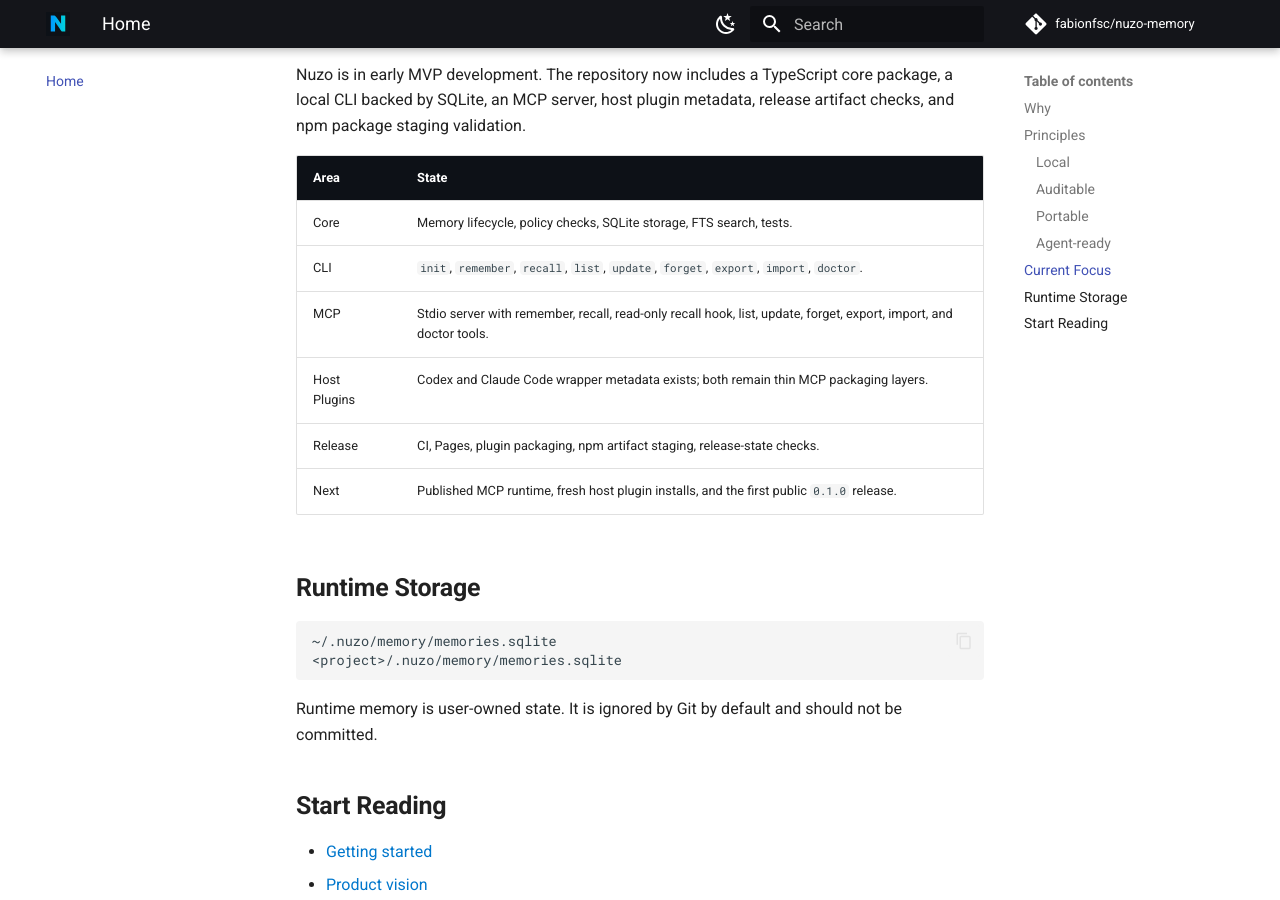
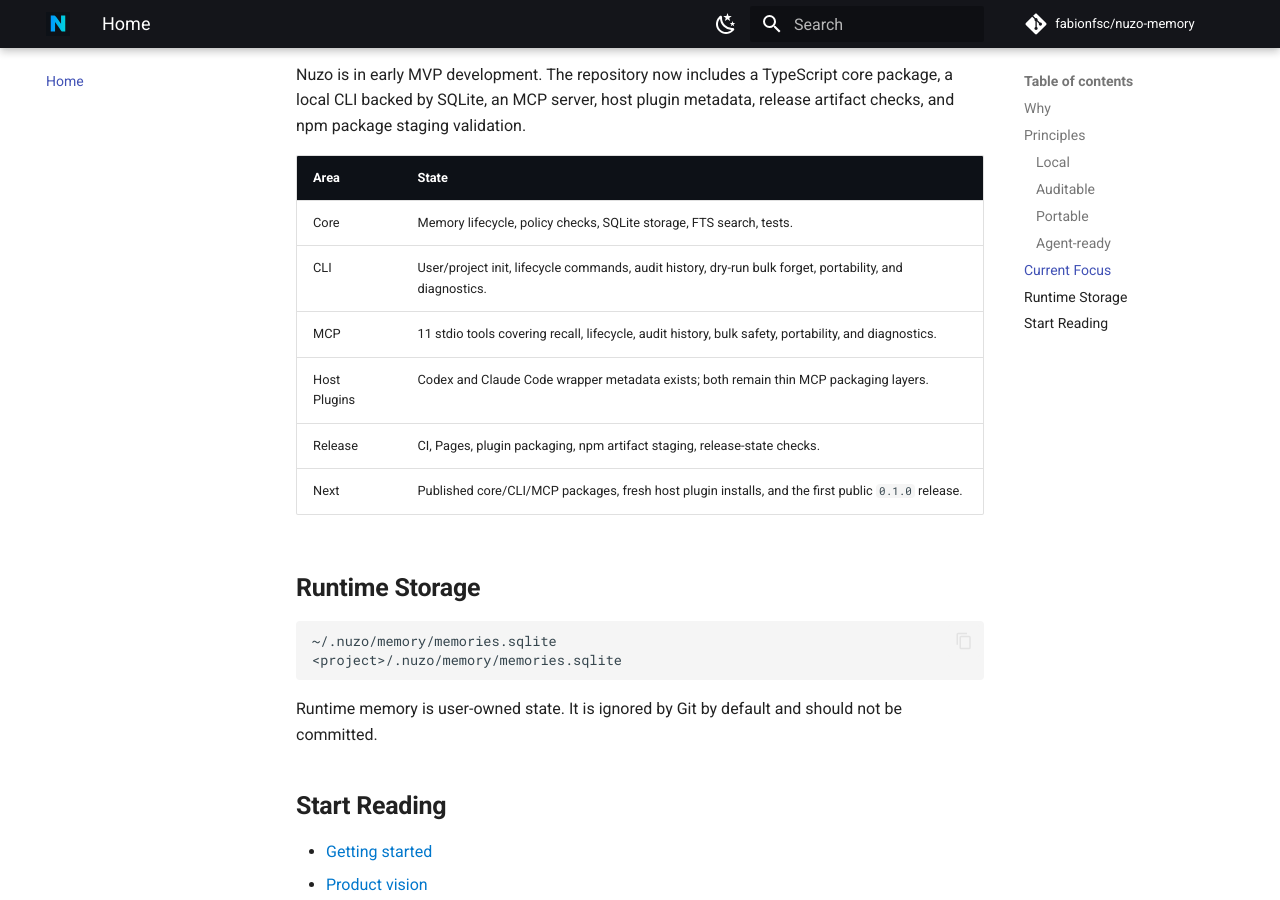
Before and after one commit to fabionfsc/nuzo-memory, an MkDocs documentation site: the page built from docs/index.md, in a window 1280 px wide and 900 px high, scrolled down 1267 px. Built offline with MkDocs 1.6.1 and Material for MkDocs 9.7.7, drawn with Linux system fonts in a browser that asks for light colours; comment, search, counter and statistics services are not loaded.

Commit message:
Update MVP progress and public status

```diff
--- a/docs/index.md
+++ b/docs/index.md
@@ -10,12 +10,12 @@
   </div>
   <div class="nuzo-hero__panel" markdown>
   <img src="assets/logo.svg" alt="Nuzo" class="nuzo-hero__logo">
-  <div class="nuzo-progress" aria-label="Estimated MVP progress 72 percent">
-    <span style="width: 72%"></span>
+  <div class="nuzo-progress" aria-label="Estimated MVP progress 85 percent">
+    <span style="width: 85%"></span>
   </div>
-  <p class="nuzo-progress__label"><strong>72%</strong> estimated MVP progress</p>
+  <p class="nuzo-progress__label"><strong>85%</strong> estimated MVP progress</p>
   <div class="nuzo-stats" markdown>
-  <span><strong>9</strong> MCP tools</span>
+  <span><strong>11</strong> MCP tools</span>
   <span><strong>0</strong> telemetry</span>
   <span><strong>2</strong> priority hosts</span>
   </div>
@@ -59,11 +59,11 @@
 | Area | State |
 | --- | --- |
 | Core | Memory lifecycle, policy checks, SQLite storage, FTS search, tests. |
-| CLI | `init`, `remember`, `recall`, `list`, `update`, `forget`, `export`, `import`, `doctor`. |
-| MCP | Stdio server with remember, recall, read-only recall hook, list, update, forget, export, import, and doctor tools. |
+| CLI | User/project init, lifecycle commands, audit history, dry-run bulk forget, portability, and diagnostics. |
+| MCP | 11 stdio tools covering recall, lifecycle, audit history, bulk safety, portability, and diagnostics. |
 | Host Plugins | Codex and Claude Code wrapper metadata exists; both remain thin MCP packaging layers. |
 | Release | CI, Pages, plugin packaging, npm artifact staging, release-state checks. |
-| Next | Published MCP runtime, fresh host plugin installs, and the first public `0.1.0` release. |
+| Next | Published core/CLI/MCP packages, fresh host plugin installs, and the first public `0.1.0` release. |
 
 ## Runtime Storage
 
```
Also changed, not shown: README.md (+5 -9 lines).
